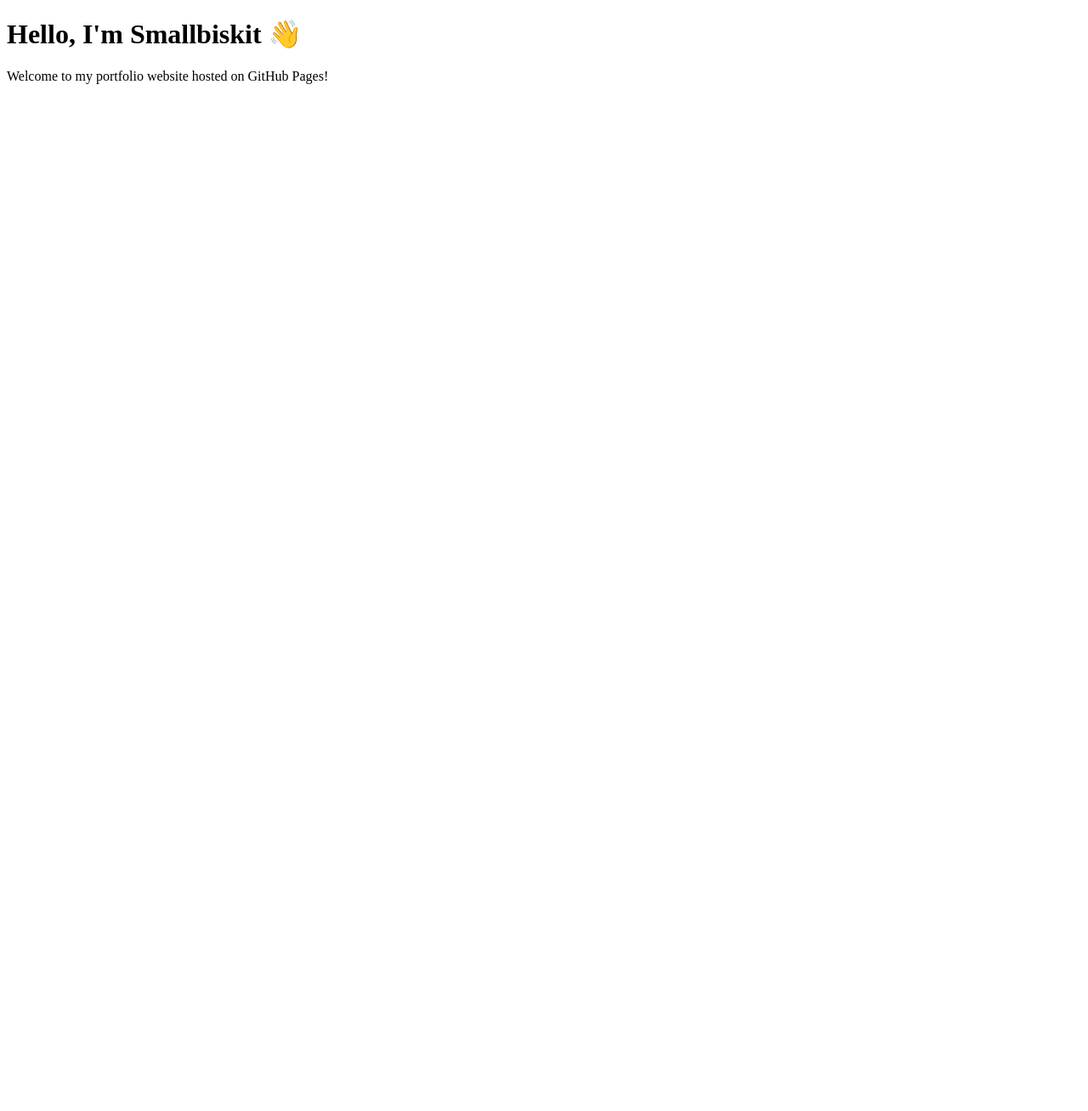
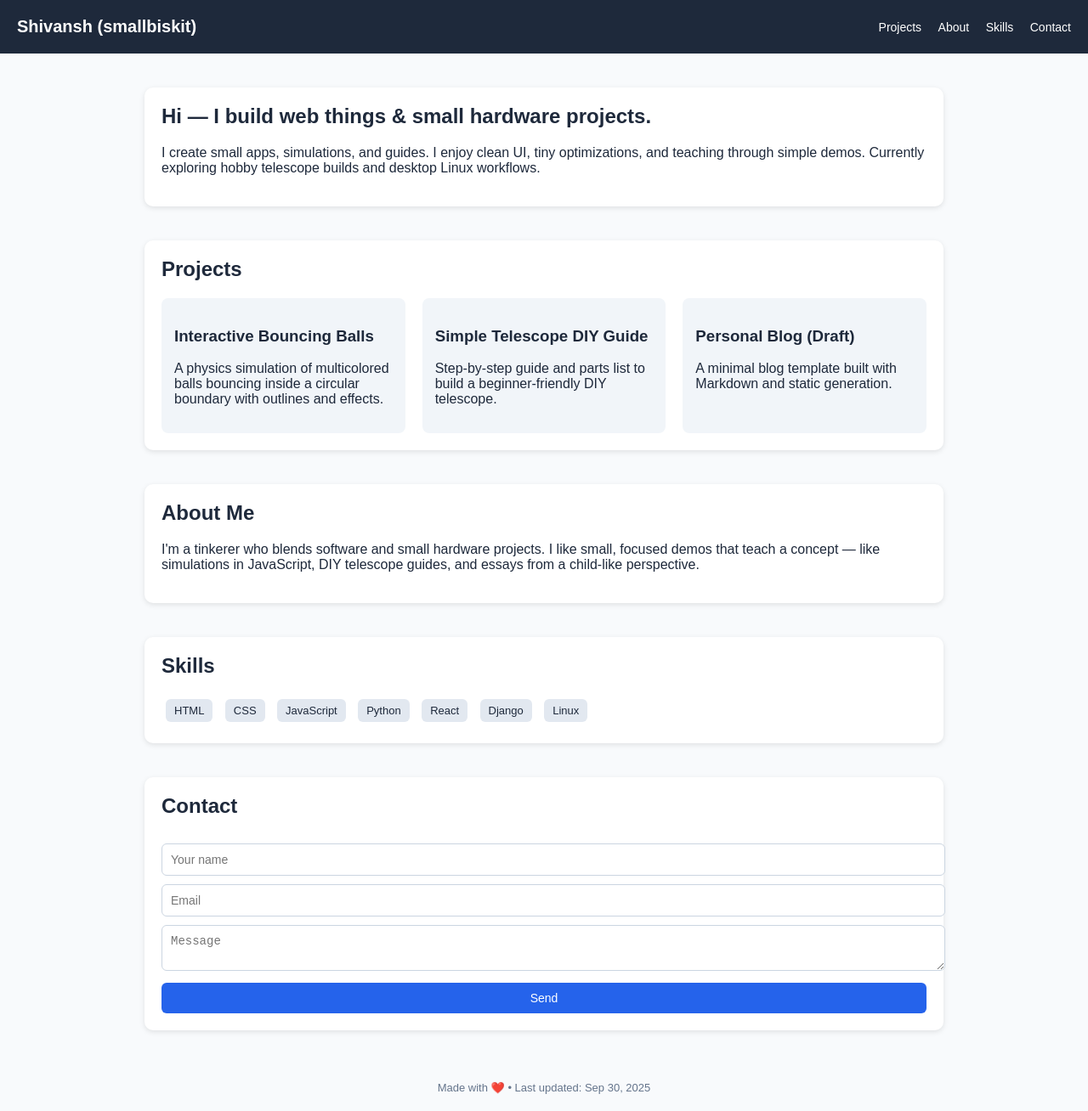
Before and after one commit to smallbiskit/smallbiskit.github.io, a plain HTML site: page index.html in a window 1280 px wide. Shown: the whole page at 85% size. Before the commit the page ends 800 px from the top, so only its background shows below. Drawn offline with Linux system fonts and the light colour scheme.

Commit message:
Update index.html

```diff
--- a/index.html
+++ b/index.html
@@ -3,10 +3,161 @@
 <head>
   <meta charset="UTF-8">
   <meta name="viewport" content="width=device-width, initial-scale=1.0">
-  <title>Smallbiskit Portfolio</title>
+  <title>My Portfolio</title>
+  <style>
+    body {
+      font-family: Arial, sans-serif;
+      margin: 0;
+      padding: 0;
+      background: #f8fafc;
+      color: #1e293b;
+    }
+    header {
+      display: flex;
+      justify-content: space-between;
+      align-items: center;
+      padding: 20px;
+      background: #1e293b;
+      color: white;
+    }
+    header h1 {
+      margin: 0;
+      font-size: 20px;
+    }
+    nav a {
+      color: white;
+      margin-left: 15px;
+      text-decoration: none;
+      font-size: 14px;
+    }
+    nav a:hover {
+      text-decoration: underline;
+    }
+    section {
+      max-width: 900px;
+      margin: 40px auto;
+      padding: 20px;
+      background: white;
+      border-radius: 10px;
+      box-shadow: 0 2px 6px rgba(0,0,0,0.1);
+    }
+    h2 {
+      margin-top: 0;
+    }
+    .projects {
+      display: grid;
+      grid-template-columns: repeat(auto-fit, minmax(250px, 1fr));
+      gap: 20px;
+      margin-top: 20px;
+    }
+    .project {
+      background: #f1f5f9;
+      border-radius: 8px;
+      padding: 15px;
+    }
+    .skills span {
+      display: inline-block;
+      background: #e2e8f0;
+      padding: 6px 10px;
+      margin: 5px;
+      border-radius: 6px;
+      font-size: 13px;
+    }
+    form input, form textarea, form button {
+      width: 100%;
+      margin-top: 10px;
+      padding: 10px;
+      border: 1px solid #cbd5e1;
+      border-radius: 6px;
+      font-size: 14px;
+    }
+    form button {
+      background: #2563eb;
+      color: white;
+      border: none;
+      cursor: pointer;
+    }
+    form button:hover {
+      background: #1d4ed8;
+    }
+    footer {
+      text-align: center;
+      padding: 20px;
+      font-size: 13px;
+      color: #64748b;
+    }
+  </style>
 </head>
 <body>
-  <h1>Hello, I'm Smallbiskit 👋</h1>
-  <p>Welcome to my portfolio website hosted on GitHub Pages!</p>
+  <header>
+    <h1>Shivansh (smallbiskit)</h1>
+    <nav>
+      <a href="#projects">Projects</a>
+      <a href="#about">About</a>
+      <a href="#skills">Skills</a>
+      <a href="#contact">Contact</a>
+    </nav>
+  </header>
+
+  <section id="hero">
+    <h2>Hi — I build web things & small hardware projects.</h2>
+    <p>I create small apps, simulations, and guides. I enjoy clean UI, tiny optimizations, and teaching through simple demos. Currently exploring hobby telescope builds and desktop Linux workflows.</p>
+  </section>
+
+  <section id="projects">
+    <h2>Projects</h2>
+    <div class="projects">
+      <div class="project">
+        <h3>Interactive Bouncing Balls</h3>
+        <p>A physics simulation of multicolored balls bouncing inside a circular boundary with outlines and effects.</p>
+      </div>
+      <div class="project">
+        <h3>Simple Telescope DIY Guide</h3>
+        <p>Step-by-step guide and parts list to build a beginner-friendly DIY telescope.</p>
+      </div>
+      <div class="project">
+        <h3>Personal Blog (Draft)</h3>
+        <p>A minimal blog template built with Markdown and static generation.</p>
+      </div>
+    </div>
+  </section>
+
+  <section id="about">
+    <h2>About Me</h2>
+    <p>I'm a tinkerer who blends software and small hardware projects. I like small, focused demos that teach a concept — like simulations in JavaScript, DIY telescope guides, and essays from a child-like perspective.</p>
+  </section>
+
+  <section id="skills">
+    <h2>Skills</h2>
+    <div class="skills">
+      <span>HTML</span>
+      <span>CSS</span>
+      <span>JavaScript</span>
+      <span>Python</span>
+      <span>React</span>
+      <span>Django</span>
+      <span>Linux</span>
+    </div>
+  </section>
+
+  <section id="contact">
+    <h2>Contact</h2>
+    <form>
+      <input type="text" placeholder="Your name">
+      <input type="email" placeholder="Email">
+      <textarea placeholder="Message"></textarea>
+      <button type="button">Send</button>
+    </form>
+  </section>
+
+  <footer>
+    Made with ❤️ • Last updated: Sep 30, 2025
+  </footer>
+
+  <script>
+    document.querySelector("form button").addEventListener("click", function(){
+      alert("Thanks! Your message has been sent (demo).");
+    });
+  </script>
 </body>
 </html>
```
